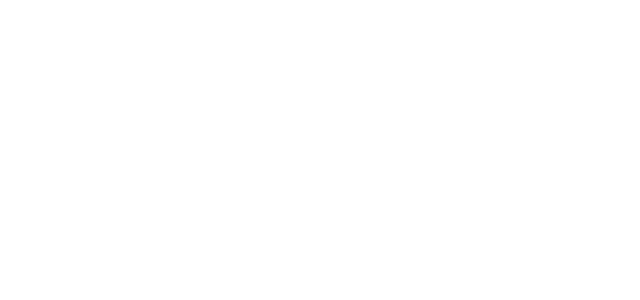
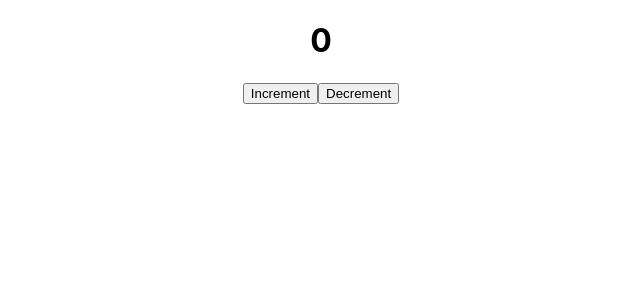
Before and after one commit to DmitryDor/new-react-course, a React (Create React App) app: page / in a window 1280 px wide. Shown: the top 300 px of the page, without its empty margins (319-959 px from the left). Built offline with nearby package versions, Linux system fonts and the light colour scheme.

Commit message:
2 class and function components

```diff
--- a/src/App.js
+++ b/src/App.js
@@ -1,9 +1,13 @@
 import './App.css';
+import {Counter} from "./components/Counter";
+import {ClassCounter} from "./components/ClassCounter";
 
 function App() {
+
     return (
         <div className="App">
-
+            <Counter/>
+            {/*<ClassCounter />*/}
         </div>
     );
 }
--- /dev/null
+++ b/src/components/ClassCounter.jsx
@@ -0,0 +1,31 @@
+import React from "react";
+
+export class ClassCounter extends React.Component {
+    constructor(props) {
+        super(props);
+        this.state = {
+            count: 0
+        }
+        this.incHandler = this.incHandler.bind(this)
+        this.dncHandler = this.dncHandler.bind(this)
+
+    }
+
+    incHandler() {
+        this.setState({count: this.state.count + 1})
+    }
+
+    dncHandler() {
+        this.setState({count: this.state.count - 1})
+    }
+    render()
+    {
+        return (
+            <div>
+                <h1>{this.state.count}</h1>
+                <button onClick={this.incHandler}>Increment</button>
+                <button onClick={this.dncHandler}>Decrement</button>
+            </div>
+        )
+    }
+}
--- /dev/null
+++ b/src/components/Counter.jsx
@@ -0,0 +1,21 @@
+import React, {useState} from 'react';
+
+export const Counter = () => {
+
+    const [count, setCount] = useState(0)
+
+    const incHandler = () => {
+        setCount(count + 1)
+    }
+    const dncHandler = () => {
+        setCount(count - 1)
+    }
+
+    return (
+        <div>
+            <h1>{count}</h1>
+            <button onClick={incHandler}>Increment</button>
+            <button onClick={dncHandler}>Decrement</button>
+        </div>
+    );
+};
```
